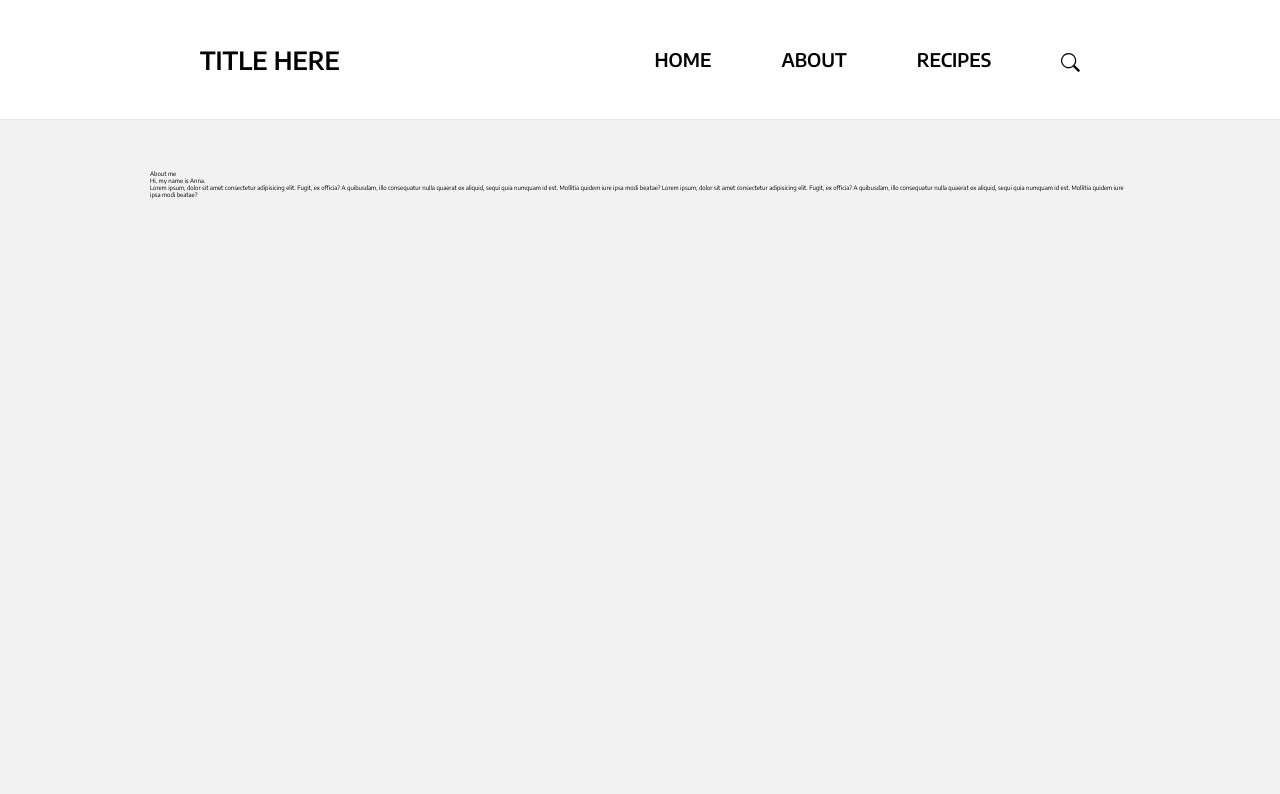
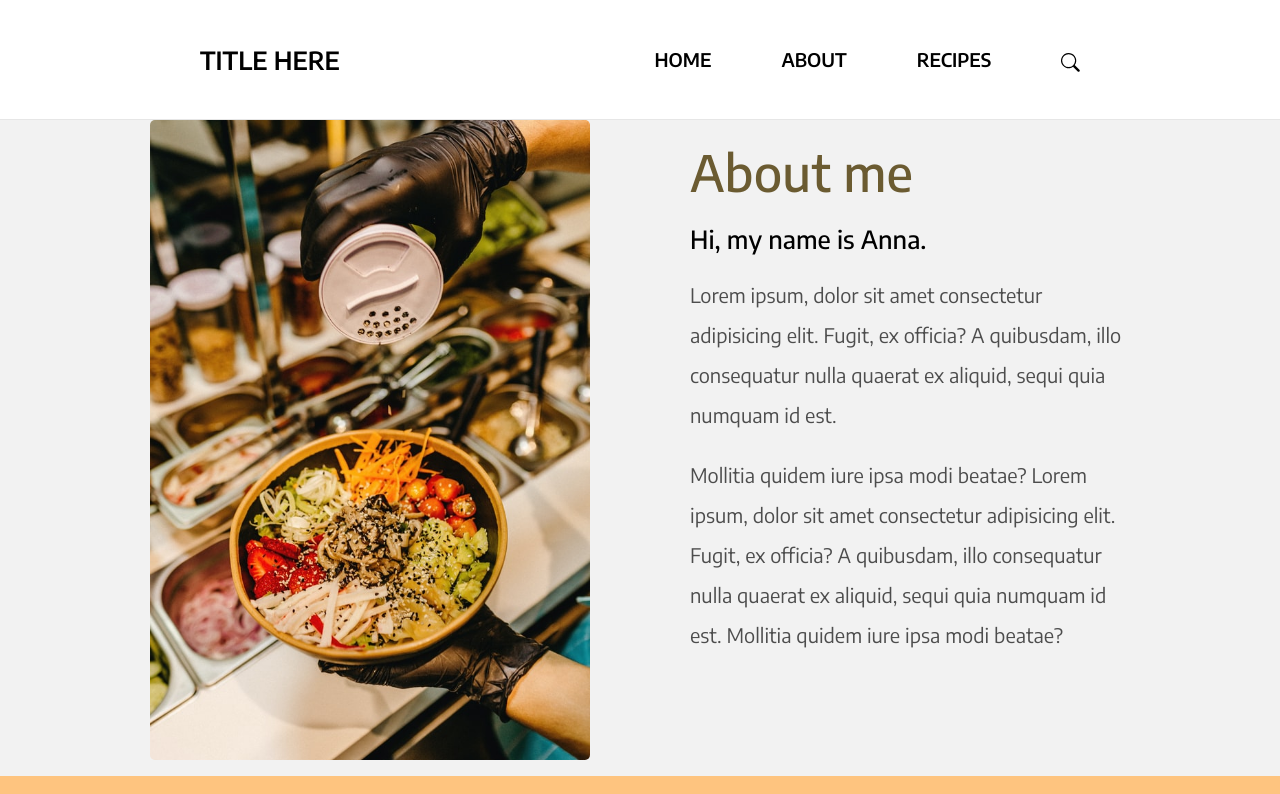
Before and after one commit to AnnaAn01/recipe-website, a React (Create React App) app: page /#/about in a window 1280 px wide. Shown: the top 794 px of the page. Built offline with nearby package versions, Linux system fonts and the light colour scheme.

Commit message:
styling the About page

```diff
--- a/src/components/AboutPage/AboutPage.css
+++ b/src/components/AboutPage/AboutPage.css
@@ -4,18 +4,58 @@
   background-color: rgb(249, 244, 244);
   background-color: rgb(242, 242, 242);
   /* background-color: #4d4d4d; */
-  padding: 5rem 15rem;
-  height: 90vh;
+  padding: 0rem 15rem;
+  height: 82vh;
   flex-direction: column;
   /* justify-content: center;
     align-items: center; */
+  /* flex-direction: row; */
 }
 
 .about__wrapper {
   display: flex;
-  flex-direction: row;
+  flex-direction: column;
   justify-content: center;
   flex-wrap: wrap;
-  /* background-color: aquamarine; */
-  /* width: 120rem; */
+  display: grid;
+  grid-template-columns: 1fr 1fr;
+  height: 90vh;
+  grid-gap: 10rem;
 }
+
+.about__photo-wrapper {
+  height: 80vh;
+  width: auto;
+}
+
+.about__img {
+  width: 100%;
+  height: 100%;
+  object-fit: cover;
+  border-radius: 5px;
+
+  /* background-image: url("../../images-src/about-img-1.jpg"); */
+}
+
+.about__text-wrapper {
+}
+
+.about__text-title {
+  font-size: 5rem;
+  font-weight: 500;
+  color: #6b5b31;
+  padding: 2rem 0;
+}
+
+.about__first-p {
+  font-size: 2.5rem;
+  font-weight: 500;
+  padding-bottom: 2rem;
+}
+
+.about__text {
+  font-size: 2rem;
+  line-height: 2;
+  margin-bottom: 2rem;
+  color: #4d4d4d;
+}
--- a/src/components/AboutPage/AboutPage.js
+++ b/src/components/AboutPage/AboutPage.js
@@ -2,7 +2,9 @@ import React from "react";
 import "./AboutPage.css";
 import { BsSearch } from "react-icons/bs";
 
-import homepageMain1 from "../../images-src/homepage-main-1.jpg";
+// import aboutImg from "./about-img-1.jpg";
+import aboutImg from "../../images-src/about-img-1.jpg";
+// import aboutImg from "../../images-src/homepage-main-4.jpg";
 
 const AboutPage = () => {
   return (
@@ -10,19 +12,25 @@ const AboutPage = () => {
       <section className="about__container">
         <div className="about__wrapper">
           <div className="about__photo-wrapper">
-            <div className="about__img"></div>
+            {/*<img src="homepageMain1" alt="about me" className="about__img" />*/}
+            <img src={aboutImg} alt="about me" className="about__img" />
+            {/*<div className="about__img"></div>*/}
           </div>
           <div className="about__text-wrapper">
-            <div className="about__title">About me</div>
+            <div className="about__text-title">About me</div>
             <p className="about__first-p">Hi, my name is Anna.</p>
             <p className="about__text">
-              Lorem ipsum, dolor sit amet consectetur adipisicing elit. Fugit,
-              ex officia? A quibusdam, illo consequatur nulla quaerat ex
-              aliquid, sequi quia numquam id est. Mollitia quidem iure ipsa modi
-              beatae? Lorem ipsum, dolor sit amet consectetur adipisicing elit.
-              Fugit, ex officia? A quibusdam, illo consequatur nulla quaerat ex
-              aliquid, sequi quia numquam id est. Mollitia quidem iure ipsa modi
-              beatae?
+              <p className="about__text-1 about__text">
+                Lorem ipsum, dolor sit amet consectetur adipisicing elit. Fugit,
+                ex officia? A quibusdam, illo consequatur nulla quaerat ex
+                aliquid, sequi quia numquam id est.
+              </p>
+              <p className="about__text-2 about__text">
+                Mollitia quidem iure ipsa modi beatae? Lorem ipsum, dolor sit
+                amet consectetur adipisicing elit. Fugit, ex officia? A
+                quibusdam, illo consequatur nulla quaerat ex aliquid, sequi quia
+                numquam id est. Mollitia quidem iure ipsa modi beatae?
+              </p>
             </p>
           </div>
         </div>
```
Also changed, not shown: src/components/AboutPage/about-img-1.jpg (added), src/images-src/about-img-1.jpg (added).
